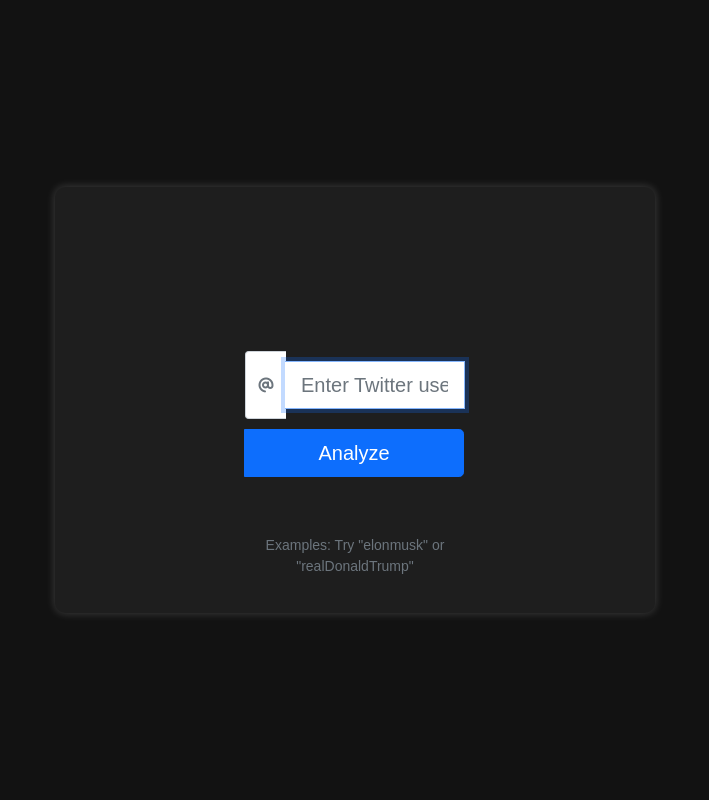
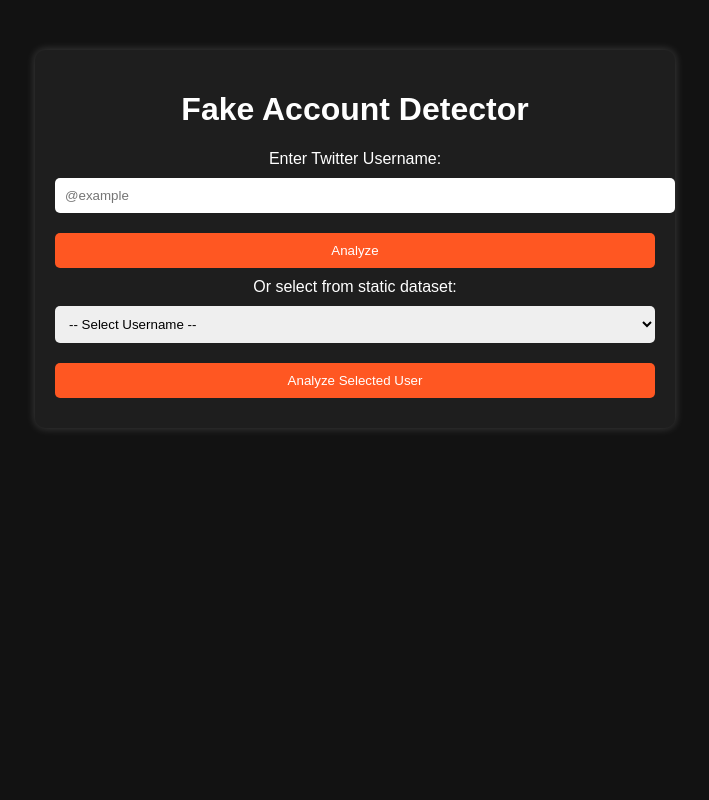
Before and after one commit to SrSurajithPranav/FSMAD, a Flask app: page / in a window 1280 px wide. Shown: the whole page, without its empty margins (285-994 px from the left). Run offline with Flask 3, Linux system fonts and the light colour scheme.

Commit message:
Update index.html

```diff
--- a/templates/index.html
+++ b/templates/index.html
@@ -3,53 +3,29 @@
 <head>
     <meta charset="UTF-8">
     <meta name="viewport" content="width=device-width, initial-scale=1.0">
-    <title>Twitter Account Analyzer</title>
-    <link href="https://cdn.jsdelivr.net/npm/bootstrap@5.1.3/dist/css/bootstrap.min.css" rel="stylesheet">
-    <link rel="stylesheet" href="https://cdnjs.cloudflare.com/ajax/libs/font-awesome/6.0.0/css/all.min.css">
+    <title>Fake Account Detector</title>
     <link rel="stylesheet" href="{{ url_for('static', filename='style.css') }}">
+    <script src="{{ url_for('static', filename='script.js') }}" defer></script>
 </head>
-<body class="d-flex align-items-center min-vh-100">
+<body>
     <div class="container">
-        <div class="row justify-content-center">
-            <div class="col-md-8 col-lg-6">
-                <div class="neomorphic p-4 mb-4">
-                    <h1 class="text-center mb-4 fw-bold" style="background: var(--primary-gradient); -webkit-background-clip: text; -webkit-text-fill-color: transparent;">
-                        <i class="fab fa-twitter me-2"></i>Account Analyzer
-                    </h1>
+        <h1>Fake Account Detector</h1>
+        <form id="analyzeForm" action="/analyze" method="POST">
+            <label for="username">Enter Twitter Username:</label>
+            <input type="text" id="username" name="username" placeholder="@example" required>
+            <button type="submit">Analyze</button>
+        </form>
 
-                    <form id="analyzeForm" action="/analyze" method="POST">
-                        <div class="input-group">
-                            <span class="input-group-text bg-white border-end-0">
-                                <i class="fas fa-at text-muted"></i>
-                            </span>
-                            <input type="text"
-                                   class="form-control form-control-lg border-start-0"
-                                   name="username"
-                                   placeholder="Enter Twitter username"
-                                   required
-                                   autofocus>
-                            <button class="btn btn-lg btn-primary" type="submit">
-                                <span id="submitText">Analyze</span>
-                                <div id="loadingSpinner" class="d-none">
-                                    <img src="{{ url_for('static', filename='loading.svg') }}" class="loading-spinner">
-                                </div>
-                            </button>
-                        </div>
-                    </form>
-                </div>
-
-                <div class="text-center text-muted mt-4">
-                    <p class="small">Examples: Try "elonmusk" or "realDonaldTrump"</p>
-                </div>
-            </div>
+        <div id="staticDataset">
+            <label for="staticUserSelect">Or select from static dataset:</label>
+            <select id="staticUserSelect">
+                <option value="">-- Select Username --</option>
+                {% for user in static_users %}
+                    <option value="{{ user }}">{{ user }}</option>
+                {% endfor %}
+            </select>
+            <button id="analyzeStatic">Analyze Selected User</button>
         </div>
     </div>
-
-    <script>
-        document.getElementById('analyzeForm').addEventListener('submit', function() {
-            document.getElementById('submitText').classList.add('d-none');
-            document.getElementById('loadingSpinner').classList.remove('d-none');
-        });
-    </script>
 </body>
 </html>
```
